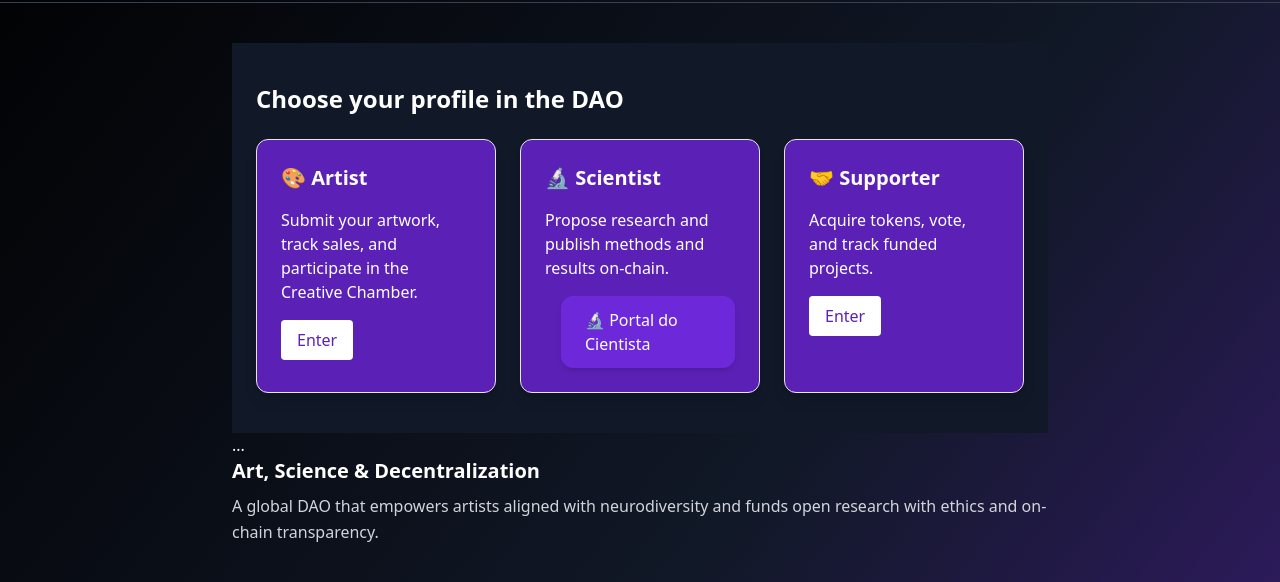
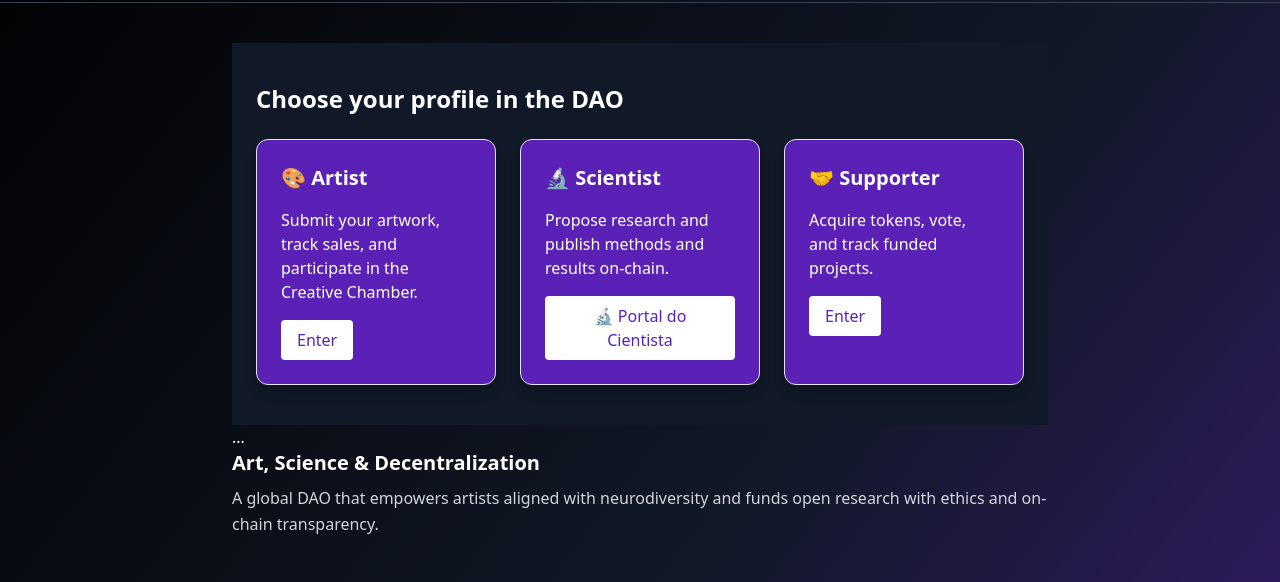
Before and after one commit to taleshack-prog/NeuroArte-DAO, a plain HTML site: page index.html in a window 1280 px wide. Both pictures are taken after a click on the button "EN". Shown: the part 182-764 px from the top of the page. Drawn offline with nearby package versions, Linux system fonts and the light colour scheme.

Commit message:
Update index.html

```diff
--- a/index.html
+++ b/index.html
@@ -101,10 +101,12 @@
       <div class="border rounded-xl p-6 bg-purple-800 shadow-lg">
         <h3 class="text-xl font-semibold mb-4">🔬 Scientist</h3>
         <p class="mb-4">Propose research and publish methods and results on-chain.</p>
-        <a href="scientist_portal_page.html"
-   class="inline-block bg-purple-700 hover:bg-purple-800 text-white px-6 py-3 rounded-xl shadow-md transition transform hover:scale-105 mt-4 sm:mt-0 sm:ml-4">
-   🔬 Portal do Cientista
+       <a href="scientist_portal_page.html">
+  <button class="bg-white text-purple-800 px-4 py-2 rounded hover:bg-purple-100 transition">
+    🔬 Portal do Cientista
+  </button>
 </a>
+
 
       </div>
 
```
